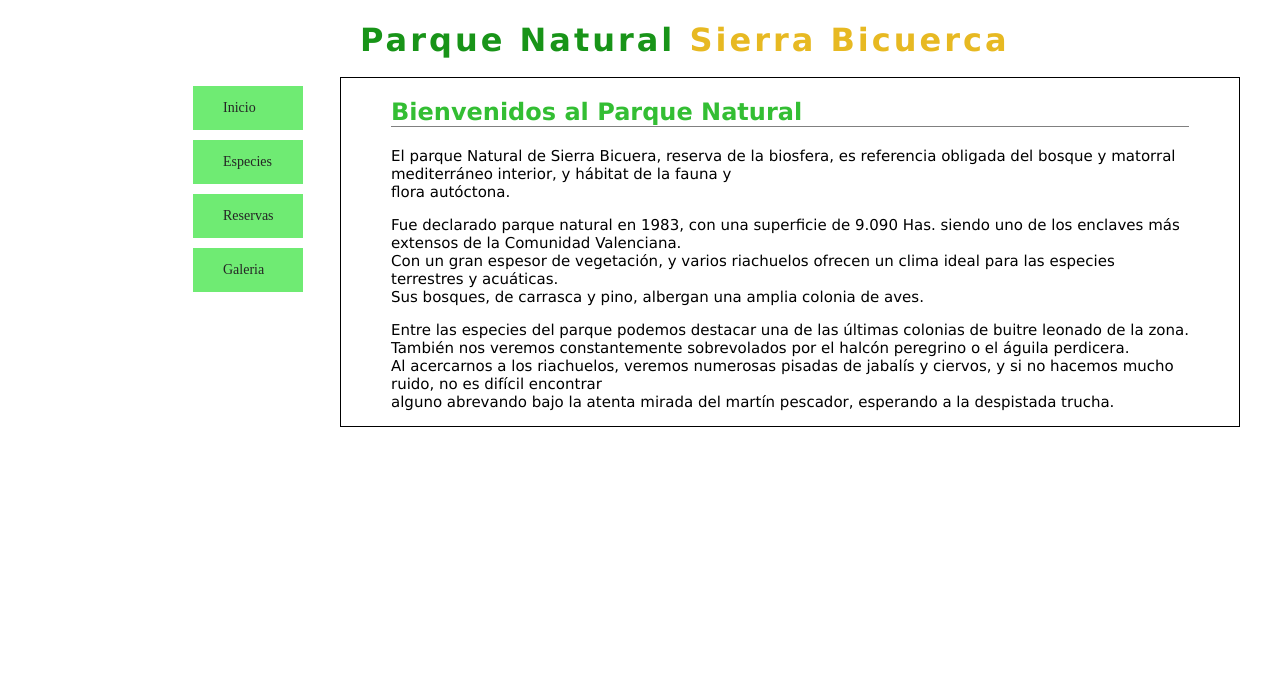
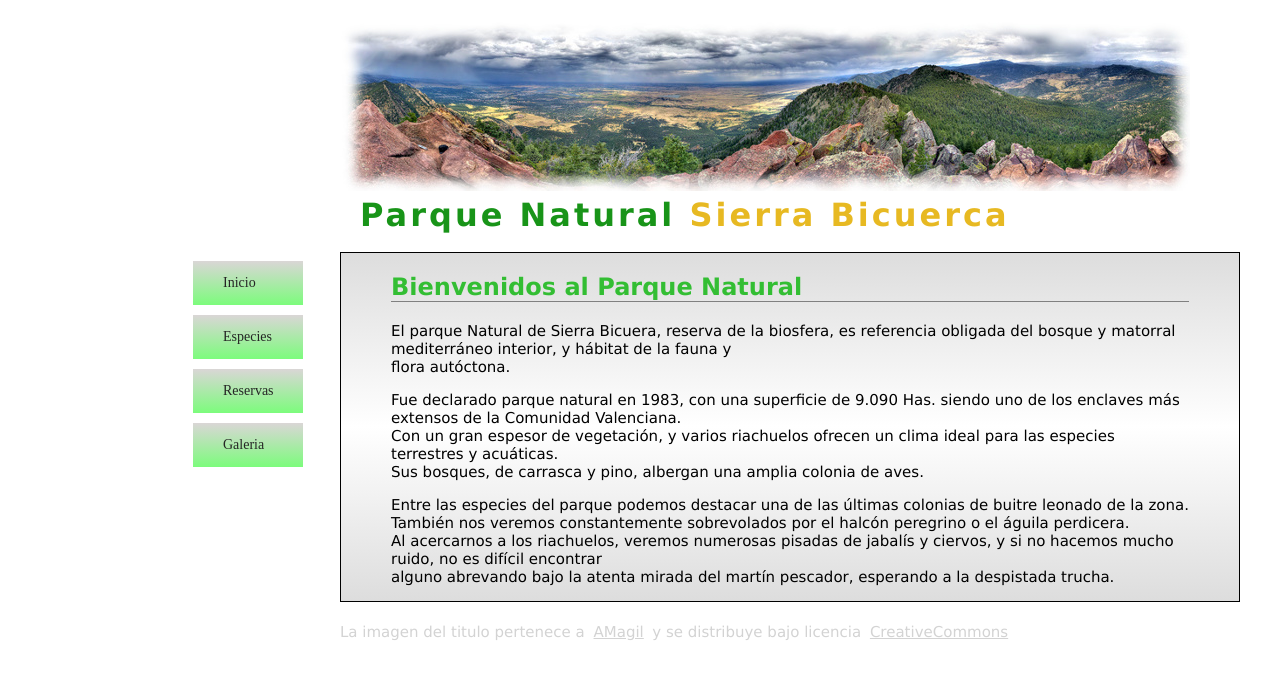
Before and after one commit to IzanDuesoLopez/TA28-HTML_CSS, a plain HTML site: page Ejercicio_10/parquenatural/index.html in a window 1280 px wide. Drawn offline with Linux system fonts and the light colour scheme.

Commit message:
Ejercicio10

```diff
--- a/Ejercicio_09/css/estilo.css
+++ b/Ejercicio_10/css/estilo.css
@@ -5,8 +5,43 @@ h1 {
     padding-left: 170px;
 }
 
+img{
+    position: relative;
+    top: 20px;
+    left: 150px;
+    background-image: linear-gradient(white,grey);
+}
+
+#footer{
+    font-size: 15px;
+    color: lightgray;
+    position: relative;
+    left: 150px;
+    bottom: 220px;
+}
+
+.enlace{
+    color: lightgray;
+    background-image: linear-gradient(white, white);
+    padding: 1px 1px;
+    display: inline-block;
+    font-size: 15px;
+    margin: 5px 3px;
+    text-decoration: underline;
+}
+
+.enlace:hover{
+    color: lightgray;
+    background-image: linear-gradient(white, white);
+    padding: 1px 1px;
+    display: inline-block;
+    font-size: 15px;
+    margin: 5px 3px;
+    text-decoration: underline;
+}
+
 a {
-    background-color: #6feb73;
+    background-image: linear-gradient(rgb(218, 214, 214), rgb(124, 252, 124));
     color: rgb(37, 37, 37);
     padding: 14px 30px;
     width: 50px;
@@ -17,7 +52,7 @@ a {
 }
 
 a:hover {
-    background-color: #e98383;
+    background-image: linear-gradient(rgb(218, 214, 214), rgb(247, 117, 85));
     color: rgb(37, 37, 37);
     padding: 14px 30px;
     width: 50px;
@@ -28,7 +63,7 @@ a:hover {
 }
 
 a:active{
-    background-color: #e98383;
+    background-image: linear-gradient(rgb(218, 214, 214), rgb(247, 117, 85));
     color: rgb(247, 247, 247);
     padding: 14px 30px;
     width: 50px;
@@ -58,6 +93,7 @@ body {
 }
 
 div {
+    background-image: linear-gradient(rgb(221, 221, 221), white, rgb(221, 221, 221));
     border: black 1px solid;
     position: relative;
     left: 150px;
--- a/Ejercicio_09/parquenatural/especies.html
+++ b/Ejercicio_10/parquenatural/especies.html
@@ -11,7 +11,7 @@
 </head>
 
 <body>
-
+    <img src="../imagenes/banner.jpg" alt="imagen">
     <h1><strong id="verde">Parque Natural</strong> <strong id="naranja">Sierra Bicuerca</strong></h1>
     <a href="index.html">Inicio</a><br>
     <a href="especies.html">Especies</a><br>
@@ -36,6 +36,9 @@
             cazadoreas de pequeños animales. <br>
             Aunque tambien se alimentan de los frutos del bosque que se peden encontrar en el parque.</p>
     </div>
+    <p id="footer">La imagen del titulo pertenece a <a class="enlace"
+            href="http://www.flickr.com/photos/amagill/2740376079/">AMagil</a> y se distribuye bajo licencia <a
+            class="enlace " href="http://creativecommons.org/licenses/by/2.0/deed.es">CreativeCommons</a></p>
 </body>
 
 </html>
--- a/Ejercicio_09/parquenatural/index.html
+++ b/Ejercicio_10/parquenatural/index.html
@@ -11,6 +11,7 @@
 </head>
 
 <body>
+    <img src="../imagenes/banner.jpg" alt="imagen">
     <h1><strong id="verde">Parque Natural</strong> <strong id="naranja">Sierra Bicuerca</strong></h1>
 
     <a href="index.html">Inicio</a><br>
@@ -36,6 +37,9 @@
             es difícil encontrar <br>
             alguno abrevando bajo la atenta mirada del martín pescador, esperando a la despistada trucha.</p>
     </div>
+    <p id="footer">La imagen del titulo pertenece a <a class="enlace"
+            href="http://www.flickr.com/photos/amagill/2740376079/">AMagil</a> y se distribuye bajo licencia <a
+            class="enlace " href="http://creativecommons.org/licenses/by/2.0/deed.es">CreativeCommons</a></p>
 </body>
 
 </html>
```
Also changed, not shown: Ejercicio_10/imagenes/banner.jpg (added), Ejercicio_10/parquenatural/galeria.html (renamed from Ejercicio_09/parquenatural/galeria.html), Ejercicio_10/parquenatural/reservas.html (renamed from Ejercicio_09/parquenatural/reservas.html).
